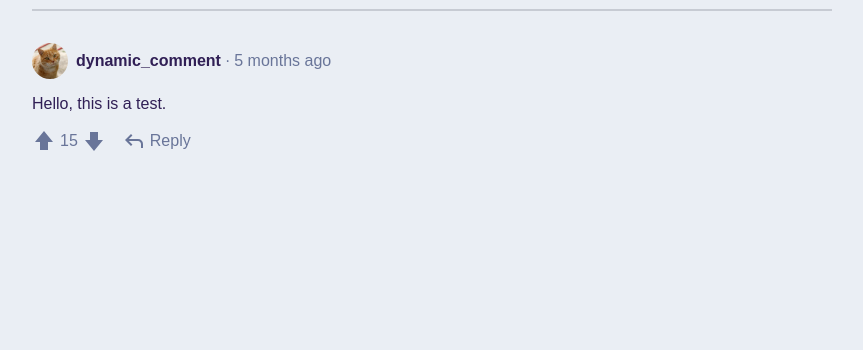
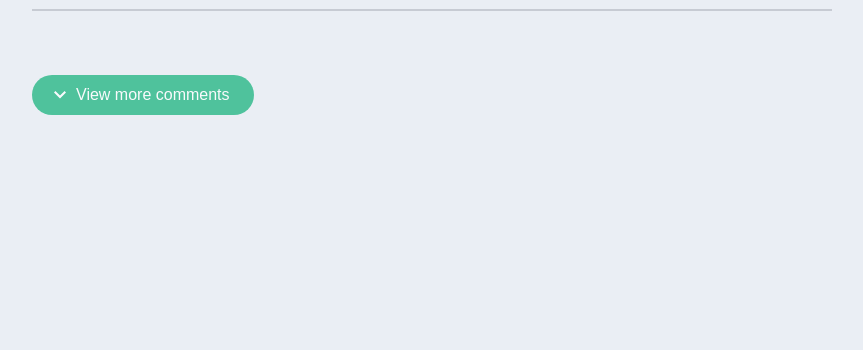
Before and after one commit to purewave0/imgflow, a Flask app: template app/templates/posts/index.html in a window 1280 px wide. Shown: the part 604-954 px from the top of the page, without its empty margins (208-1071 px from the left). Run offline with Flask 3, Linux system fonts and the light colour scheme; the template is opened without the code that fills it, so the values that code supplies are empty; parts of the project's set-up code (start-up, migrations or seed data) failed here and were passed over; some libraries are stand-ins or nearby versions.

Commit message:
feat: add pagination to comments section

```diff
--- a/app/api/routes.py
+++ b/app/api/routes.py
@@ -9,7 +9,7 @@
 from app.dbapi import (
     create_post, vote_post, comment_on_post, vote_comment, reply_to_comment,
     get_comment_replies, get_public_posts_by_page, get_post_media, get_post_and_media,
-    get_post_comments, Vote, PostSorting, CommentSorting
+    get_post_comments_by_page, Vote, PostSorting, CommentSorting
 )
 from app.models.post import Post
 
@@ -135,12 +135,18 @@
     # TODO: check if post id exists
 
     if request.method == 'GET':
+        page = request.args.get('page') or 0
+        try:
+            page = int(page)
+        except ValueError:
+            return jsonify({'error': 'invalid_page'}), 400
+
         try:
             sorting = CommentSorting(request.args.get('sort'))
         except ValueError:
             return jsonify({'error': 'invalid_sort'}), 400
 
-        comments = get_post_comments(post_id, sorting)
+        comments = get_post_comments_by_page(post_id, page, sorting)
         return jsonify(comments)
 
     try:
--- a/app/dbapi.py
+++ b/app/dbapi.py
@@ -5,6 +5,7 @@
 
 
 POSTS_PER_PAGE = 20
+COMMENTS_PER_PAGE = 30
 
 def create_post(title, media_list, is_public):
     media = []
@@ -174,7 +175,7 @@
     OLDEST = 'oldest'
 
 
-def get_post_comments(post_id, sorting):
+def get_post_comments_by_page(post_id, page, sorting):
     statement = db.select(
             PostComment.id,
             PostComment.content,
@@ -199,6 +200,12 @@
             statement = statement.order_by(
                 PostComment.created_on.asc(),
             )
+
+    statement = statement.limit(
+            COMMENTS_PER_PAGE
+        ).offset(
+            page*COMMENTS_PER_PAGE
+        )
 
     result = db.session.execute(statement)
     return _rows_to_dicts(result)
--- a/app/static/css/post.css
+++ b/app/static/css/post.css
@@ -312,3 +312,28 @@
 body:not(.no-comments) #empty-comments {
     display: none;
 }
+
+#comments-view-more {
+    background-color: var(--color-secondary);
+    border-radius: 64px;
+    margin-top: 32px;
+}
+
+#comments-view-more svg {
+    fill: var(--color-foreground);
+}
+
+#comments-view-more span {
+    color: var(--color-foreground);
+    font-size: 12pt;
+    font-weight: 500;
+}
+
+#comments[data-all-comments-fetched] ~ #comments-view-more {
+    display: none;
+}
+
+#comments.loading ~ #comments-view-more {
+    opacity: 0.7;
+    pointer-events: none;
+}
--- a/app/static/js/api.js
+++ b/app/static/js/api.js
@@ -29,8 +29,8 @@
         return fetch(`/api/posts/${postId}`);
     },
 
-    fetchPostComments(postId, sorting) {
-        return fetch(`/api/posts/${postId}/comments?sort=${sorting}`);
+    fetchPostCommentsByPage(postId, page, sorting) {
+        return fetch(`/api/posts/${postId}/comments?page=${page}&sort=${sorting}`);
     },
 
     createPost(title, files, isPublic) {
--- a/app/static/js/post.js
+++ b/app/static/js/post.js
@@ -49,7 +49,10 @@
             currentlySelectedSorting = option;
             Api.Preferences.setCommentSorting(option.dataset.sort);
 
-            loadComments(option.dataset.sort)
+            // need to reload it all
+            commentsDestination.innerHTML = '';
+            delete commentsDestination.dataset.allCommentsFetched;
+            fetchAndAddComments(0, option.dataset.sort)
         });
     }
 
@@ -360,12 +363,7 @@
 
     const commentsDestination = document.getElementById('comments');
 
-    function loadComments(sorting) {
-        Api.fetchPostComments(
-            currentPost.post_id,
-            Api.Preferences.getCommentSorting()
-        ).then(async (response) => {
-            const comments = await response.json();
+    function addComments(comments) {
         const fragment = new DocumentFragment();
 
         for (const comment of comments) {
@@ -381,22 +379,40 @@
             fragment.append(commentElement);
         }
 
-            commentsDestination.innerHTML = '';
         commentsDestination.append(fragment);
+    }
+
+
+    const COMMENTS_PER_PAGE = 30;
+
+    function fetchNextPage() {
+        const nextPage = Number(commentsDestination.dataset.currentPage) + 1;
+        fetchAndAddComments(nextPage, Api.Preferences.getCommentSorting());
+    }
+
+    const viewMoreButton = document.getElementById('comments-view-more');
+    viewMoreButton.addEventListener('click', fetchNextPage);
+
+    function fetchAndAddComments(page, sorting) {
+        commentsDestination.classList.add('loading');
+        // TODO: actual loading indicators
+        Api.fetchPostCommentsByPage(
+            currentPost.post_id,
+            page,
+            Api.Preferences.getCommentSorting()
+        ).then(async (response) => {
+            commentsDestination.dataset.currentPage = page;
+            const comments = await response.json();
+            addComments(comments);
+
+            const isFullPage = comments.length >= COMMENTS_PER_PAGE;
+            if (!isFullPage) {
+                // no more comments to fetch
+                commentsDestination.dataset.allCommentsFetched = true;
+            }
+            commentsDestination.classList.remove('loading');
         });
     }
-
-    const sampleComment = createComment(
-        123,
-        '/static/img/cat.png',
-        'dynamic_comment',
-        '2024-10-11T08:16:00Z',
-        'Hello, this is a test.',
-        15,
-        0
-    );
-    commentsDestination.append(sampleComment);
-
 
     const commentForm = document.getElementById('comment-form');
     const commentInput = document.getElementById('comment-input');
@@ -438,5 +454,5 @@
         commentForm.reset();
     });
 
-    loadComments(preferredSorting);
+    fetchAndAddComments(0, preferredSorting);
 });
--- a/app/templates/posts/index.html
+++ b/app/templates/posts/index.html
@@ -83,6 +83,12 @@
                 <h3>No comments yet</h3>
                 <p>Get the conversation started!</p>
             </div>
+            <button id="comments-view-more" class="button icon-button">
+                <svg xmlns="http://www.w3.org/2000/svg" height="24px" viewBox="0 -960 960 960" width="24px" fill="#ffffff">
+                    <path d="M480-344 240-584l56-56 184 184 184-184 56 56-240 240Z"/>
+                </svg>
+                <span>View more comments</span>
+            </button>
         </div>
     </section>
 
```
Lines whose indentation alone changed are shown as unchanged.
